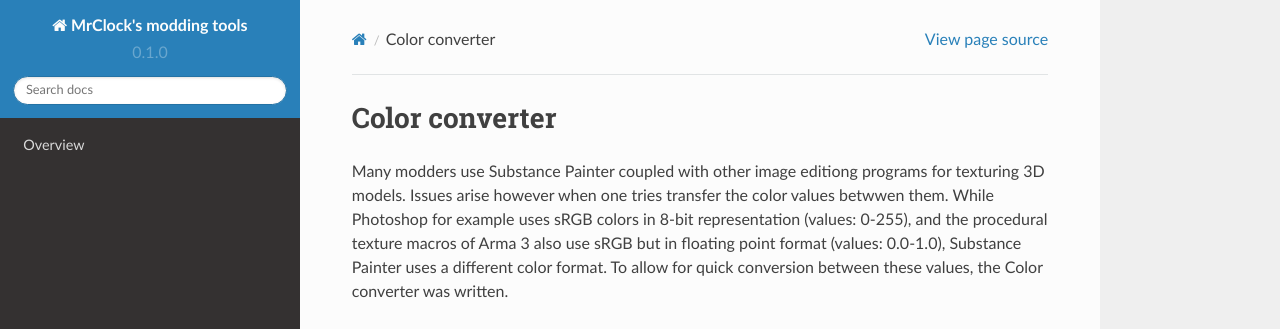
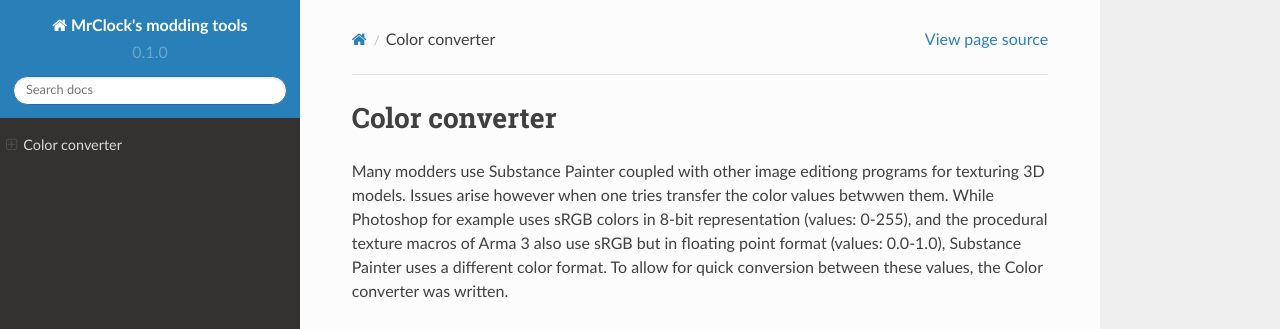
Before and after one commit to MrClock8163/ToolDocumentation, a Sphinx documentation site: the page built from docs/source/python/colorconverter.rst, in a window 1280 px wide. Shown: the top 329 px of the page. Built offline with Sphinx 7.4.7 and the Read the Docs theme 2.0.0, drawn with Linux system fonts in a browser that asks for light colours.

Commit message:
Update index.rst

```diff
--- a/docs/source/index.rst
+++ b/docs/source/index.rst
@@ -14,5 +14,8 @@ Contents
 --------
 
 .. toctree::
+   :maxdepth: 1
+   :glop:
+   :caption: Python
 
-   overview
+   python/*
```
